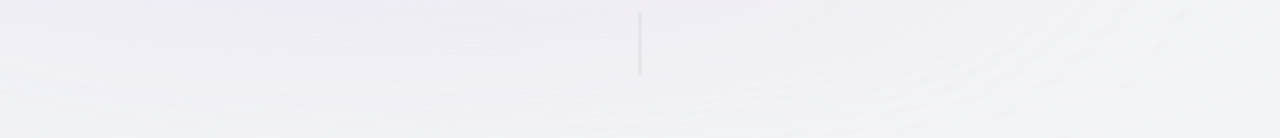
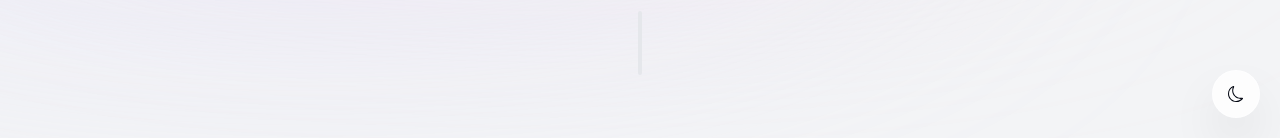
Before and after one commit to mabrar02/portfolio-revamp, a Next.js app: page / in a window 1280 px wide. Shown: the part 662-800 px from the top of the page. Built offline with nearby package versions, Linux system fonts and the light colour scheme.

Commit message:
Started darkmode styling

```diff
--- a/app/layout.tsx
+++ b/app/layout.tsx
@@ -3,6 +3,8 @@ import { Inter } from "next/font/google";
 import "./globals.css";
 import Header from "@/components/header";
 import ActiveSection from "@/context/activeSection";
+import Footer from "@/components/footer";
+import ThemeSwitch from "@/components/theme-switch";
 
 const inter = Inter({ subsets: ["latin"] });
 
@@ -18,15 +20,21 @@ export default function RootLayout({
 }>) {
   return (
     <html lang="en" className="!scroll-smooth">
-      <body className={`${inter.className} bg-gray-100 text-gray-950 relative pt-28 sm:pt-36`}>
-        <div className = "bg-[#fbe2e3] absolute top-[-6rem] -z-10 right-[11rem] h-[31.25rem] w-[31.25rem] rounded-full blur-[10rem] sm:w-[68.75rem]"></div>
+      <body className={`${inter.className} bg-gray-100 text-gray-950 relative pt-28 sm:pt-36 dark:bg-gray-900 dark:text-gray-50 dark:text-opacity-90`}>
+
+        <div className = "bg-[#fbe2e3] absolute top-[-6rem] -z-10 right-[11rem] h-[31.25rem] w-[31.25rem] rounded-full blur-[10rem] sm:w-[68.75rem] \
+        dark:bg-[#946263]"></div>
+
         <div className = "bg-[#dbd7fb] absolute top-[-1rem] -z-10 left-[-35rem] h-[31.25rem] w-[50rem] rounded-full blur-[10rem] \
-         sm:w-[68.75rem] md:left-[-33rem] lg:left-[-28rem] xl:left-[-15rem] 2xl:left-[-5rem]"></div>
+         sm:w-[68.75rem] md:left-[-33rem] lg:left-[-28rem] xl:left-[-15rem] 2xl:left-[-5rem] dark:bg-[#676394]"></div>
 
          <ActiveSection>
           <Header />
           {children}
+          <Footer/>
          </ActiveSection>
+
+         <ThemeSwitch/>
         </body>
     </html>
   );
--- /dev/null
+++ b/components/footer.tsx
@@ -0,0 +1,16 @@
+import React from 'react'
+
+export default function Footer() {
+  return (
+    <footer className='mb-10 px-4 text-center text-gray-500'>
+        <small className='mb-2 text-xs block'>
+            &copy; 2024 Mahdeen Abrar. All rights reserved.
+        </small>
+
+        <p className='text-xs'>
+            <span className='font-semibold'>About this website: </span>
+             built with React & Next.js, Typescript, Tailwind CSS, Framer Motion, & Vercel hosting.
+        </p>
+    </footer>
+  )
+}
--- a/components/header.tsx
+++ b/components/header.tsx
@@ -14,7 +14,8 @@ export default function Header() {
     <header className="z-[999] relative">
         <motion.div className="fixed top-0 left-1/2 -translate-x-1/2 h-[4.5rem] w-full \
         rounded-none border border-white border-opacity-40 bg-white bg-opacity-80 shadow-lg \
-        shadow-black/[0.03] backdrop-blur-[0.5rem] sm:top-6 sm:h-[3.25rem] sm:w-[36rem] sm:rounded-full"
+        shadow-black/[0.03] backdrop-blur-[0.5rem] sm:top-6 sm:h-[3.25rem] sm:w-[36rem] sm:rounded-full \
+         dark:bg-gray-950 dark:border-black/40 dark:bg-opacity-75"
         initial={{y:-100, x:"-50%", opacity: 0}}
         animate={{y:0, x:"-50%", opacity:1}}
         >
@@ -29,8 +30,9 @@ export default function Header() {
                     initial={{y:-100, opacity: 0}}
                     animate={{y:0, opacity:1}}
                     >
-                        <Link className={clsx("flex w-full items-center justify-center px-3 py-3 hover:text-gray-950 transition",{
-                        "text-gray-950": activeSection === link.name
+                        <Link className={clsx("flex w-full items-center justify-center px-3 py-3 hover:text-gray-950 transition \
+                        dark:text-gray-500 dark:hover:text-gray-300",{
+                        "text-gray-950 dark:text-gray-200": activeSection === link.name
                         }
                          )} href={link.hash}
                          onClick={() => {
@@ -41,7 +43,8 @@ export default function Header() {
                          >{link.name}
 
                          {
-                            link.name === activeSection && (<motion.span className='bg-gray-200 rounded-full absolute inset-0 -z-10'
+                            link.name === activeSection && (<motion.span className='bg-gray-200 rounded-full absolute inset-0 -z-10 \
+                            dark:bg-gray-800'
                             layoutId='activeSection'
                             transition={{
                                 type: "spring",
--- /dev/null
+++ b/components/theme-switch.tsx
@@ -0,0 +1,46 @@
+"use client"
+import React, {useState, useEffect} from 'react'
+import { BsMoon, BsSun } from 'react-icons/bs'
+
+type Theme = "light" | "dark";
+
+export default function ThemeSwitch() {
+    const [theme, setTheme] = useState<Theme>("light");
+    const toggleTheme = () => {
+        if(theme === 'light'){
+            setTheme("dark");
+            window.localStorage.setItem("theme", "dark");
+            document.documentElement.classList.add("dark")
+        }
+        else{
+            setTheme("light");
+            window.localStorage.setItem("theme", "light");
+            document.documentElement.classList.remove("dark")
+        }
+    }
+
+    useEffect(() => {
+        const localTheme = window.localStorage.getItem('theme') as Theme | null;
+
+        if(localTheme){
+            setTheme(localTheme);
+            if(localTheme === 'dark'){
+                document.documentElement.classList.add("dark");
+            }
+        }
+
+    }, []);
+
+
+  return (
+    <button className='fixed bottom-5 right-5 bg-white w-[3rem] h-[3rem] bg-opacity-80 backdrop-blur-[0.5rem] border border-white border-opacity-40 \
+     shadow-2xl rounded-full flex items-center justify-center hover:scale-[1.15] active:scale-105 transition-all dark:bg-gray-950'
+     onClick={toggleTheme}
+     >
+        {
+            theme === "light" ? (<BsMoon/>) : (<BsSun />)
+        }
+
+    </button>
+  )
+}
--- a/tailwind.config.ts
+++ b/tailwind.config.ts
@@ -16,5 +16,6 @@ const config: Config = {
     },
   },
   plugins: [],
+  darkMode: "class",
 };
 export default config;
```
